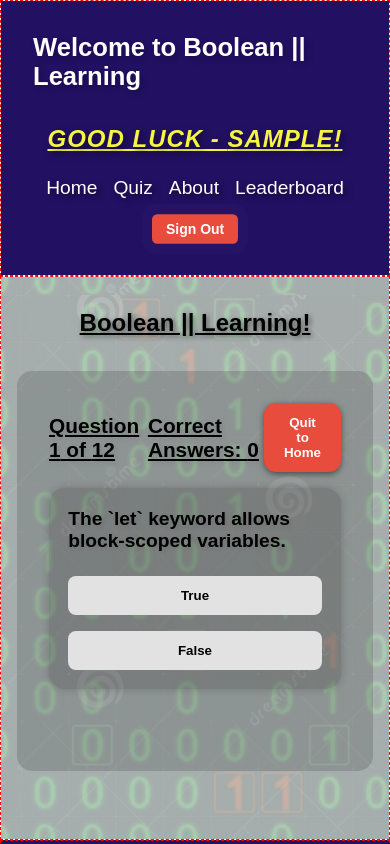
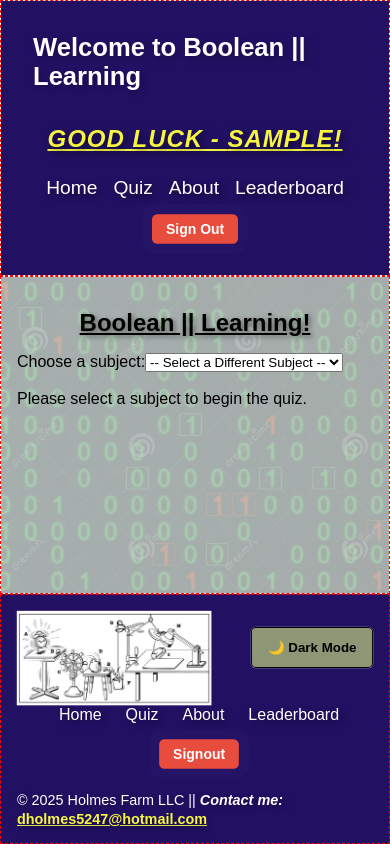
Before and after one commit to dholmes5247/unit-project-Darren-H, a React (Vite) app in the folder unit-project-Darren-H/: page /quiz in a window 390 px wide. Both pictures are taken after typing "Sample", "name@example.com", "Sample" into the empty fields and a click on the button "Sign In". Shown: the top 844 px of the page. Built offline with nearby package versions, Linux system fonts and the light colour scheme.

Commit message:
pushing after grading

```diff
--- a/unit-project-Darren-H/src/components/Footer/Footer.jsx
+++ b/unit-project-Darren-H/src/components/Footer/Footer.jsx
@@ -29,7 +29,7 @@ function Footer() {
         <div className="footer-left">
         <a href="https://en.wikipedia.org/wiki/Rube_Goldberg_machine" target="_blank" rel="noopener noreferrer">
 
-          <img src={logo} alt="rube-logo" className="footer-logo" />
+          <img src={logo} alt="rube-logo" title="Want to learn about Rube Goldberg machines?"className="footer-logo" />
         </a>
 
         </div>
--- a/unit-project-Darren-H/src/components/ProtectedRoute.jsx
+++ b/unit-project-Darren-H/src/components/ProtectedRoute.jsx
@@ -6,4 +6,4 @@ const ProtectedRoute = ({ children }) => {
   return isAuthenticated ? children : <Navigate to="/SignUpForm" replace />;
 };
 
-export default ProtectedRoute; // ✅ THIS is what was missing
+export default ProtectedRoute; //  THIS is what was missing
--- a/unit-project-Darren-H/src/components/QuestionList/QuestionList.jsx
+++ b/unit-project-Darren-H/src/components/QuestionList/QuestionList.jsx
@@ -91,7 +91,7 @@ function QuestionList({ score, setScore, setQuizFinished }) {
       )}
 
 
-{/* Quit Button */}
+
 
 
 
--- a/unit-project-Darren-H/src/pages/Home.jsx
+++ b/unit-project-Darren-H/src/pages/Home.jsx
@@ -52,6 +52,7 @@ function Home() {
         <img
           src={trueFalseImage}
           alt="TrueFalse checked"
+          title="Want to learn about BooLeans?"
           className="home-image"
         />
     </a>
--- a/unit-project-Darren-H/src/pages/Quiz.css
+++ b/unit-project-Darren-H/src/pages/Quiz.css
@@ -139,4 +139,36 @@ body.dark-mode .question-list {
     width: 100%;
     margin-top: 1rem;
   }
+  .subject-selector {
+  display: flex;
+  flex-direction: column;
+  align-items: center;
+  margin-bottom: 2rem;
+  font-family: 'Arial', sans-serif;
+  font-size: 1.1rem;
 }
+
+.subject-selector label {
+  margin-bottom: 0.5rem;
+  font-weight: bold;
+  color: #333;
+}
+
+.subject-selector select {
+  padding: 0.5rem 1rem;
+  font-size: 1rem;
+  border-radius: 8px;
+  border: 2px solid #555;
+  background-color: #f9f9f9;
+  color: #333;
+  cursor: pointer;
+  transition: border-color 0.3s ease;
+}
+
+.subject-selector select:hover,
+.subject-selector select:focus {
+  border-color: #0077cc;
+  outline: none;
+}
+
+}
--- a/unit-project-Darren-H/src/pages/Quiz.jsx
+++ b/unit-project-Darren-H/src/pages/Quiz.jsx
@@ -1,5 +1,5 @@
 import QuestionList from '../components/QuestionList/QuestionList';
-import React, { useContext, useState, useEffect } from 'react';
+import React, { useContext, useState, useEffect, useRef } from 'react';
 import { AuthContext } from '../context/AuthContext';
 import './Quiz.css';
 
@@ -7,6 +7,29 @@ function Quiz() {
   const { userName, schoolName } = useContext(AuthContext); // COntext -take user imfo from AuthContext-glabal state
   const [score, setScore] = useState(0);  // Uses state for the Score state
   const [quizFinished, setQuizFinished] = useState(false); // Uses State for the quiz complete
+  const audioRef = useRef(null); // play audio while quizing
+  const [selectedSubject, setSelectedSubject] = useState('');
+
+
+useEffect(() => {
+  const audio = new Audio('/music/to-frighten-121407.mp3');
+  audio.loop = true;
+  audio.volume = 0.8;
+  audioRef.current = audio;
+
+  audio.play().catch((err) => {
+    if (err.name !== 'AbortError') {
+      console.warn('Audio play failed:', err);
+    }
+  });
+
+  return () => {
+    if (audioRef.current) {
+      audioRef.current.pause();
+      audioRef.current.currentTime = 0;
+    }
+  };
+}, []);
 
 // useEffect will run at quizFinished, score, UserName, or schoolName changes
 
@@ -38,33 +61,44 @@ const handleRetakeQuiz = () => {
   return (
     <section className="quiz-page">
       <h2 className='quiz-header'>Boolean || Learning!</h2>
+      <div className="subject-select">
+  <label htmlFor="subject">Choose a subject:</label>
+  <select
+    id="subject"
+    value={selectedSubject}
+    onChange={(e) => setSelectedSubject(e.target.value)}
+  >
+    <option value="">-- Select a Different Subject --</option>
+    <option value="JavaScript">JavaScript</option>
+    <option value="Java">Java</option>
+    <option value="HTML/CSS">HTML/CSS</option>
+  </select>
+</div>
       <br/>
 
 {/* Show completion screen if quiz is finished */}
 
-      {quizFinished ? (
+{!selectedSubject ? (
+  <p>Please select a subject to begin the quiz.</p>
+) : quizFinished ? (
   <div className='quiz-goodbye'>
     <p>Felicitaions, {userName}, Quiz completed!<br /> You had: <b>{score}</b>, answers Correct!</p>
     <br/>
     <br/>
-
     <button onClick={handleRetakeQuiz}>Retake Quiz?</button>
-          <a href="/leaderboard"
-            className="button-link">
+    <a href="/leaderboard" className="button-link">
       View Leaderboard
     </a>
-
   </div>
-
-      ) : (  // If quiz not finished, render QuestionList
-      //Using Props to access score, increment score & when quiz over
+) : (
   <QuestionList
     score={score}
     setScore={setScore}
     setQuizFinished={setQuizFinished}
+    selectedSubject={selectedSubject}
   />
+)}
 
-      )}
 
       <br/>
       <br/>
```
Also changed, not shown: 2 other files (tests, documents, lock files or other folders). Lines whose indentation alone changed are shown as unchanged.
